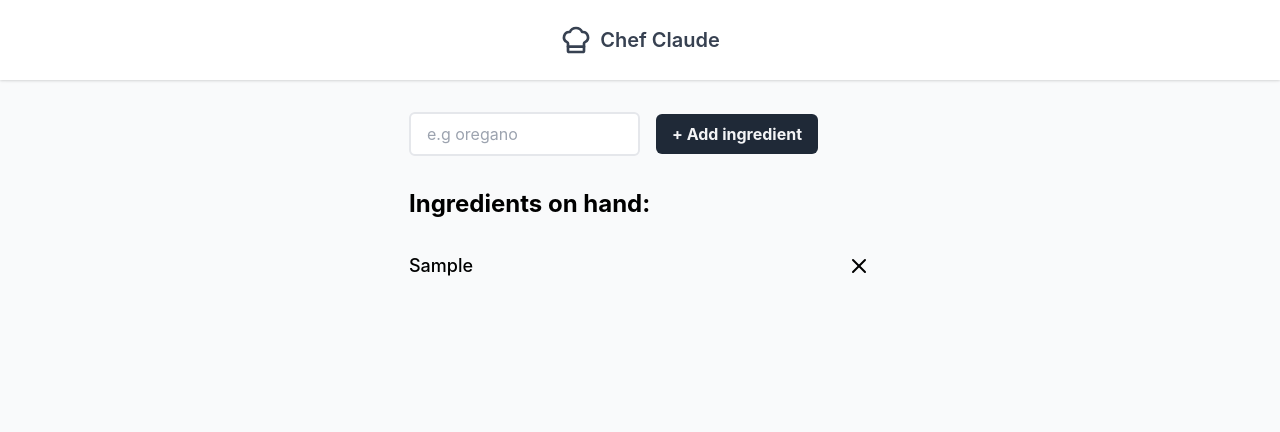
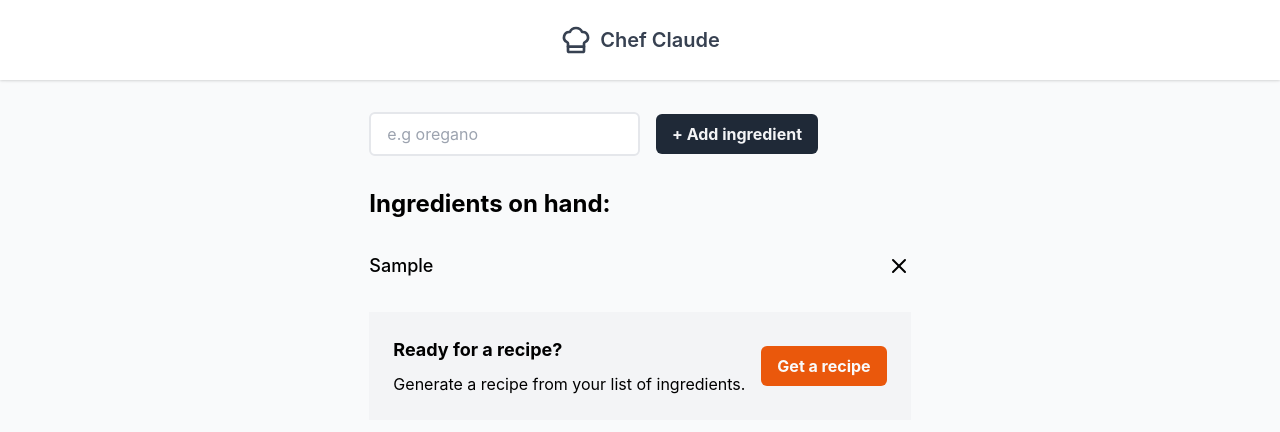
Before and after one commit to thepreakerebi/scrim-react, a React (Create React App) app: page / in a window 1280 px wide. Both pictures are taken after typing "Sample" into the empty fields and a click on the button "+ Add ingredient". Shown: the top 432 px of the page. Built offline with nearby package versions, Linux system fonts and the light colour scheme.

Commit message:
added error message for when a user adds the same ingredient twice

```diff
--- a/src/components/chefClaude/Ingredients.jsx
+++ b/src/components/chefClaude/Ingredients.jsx
@@ -45,6 +45,13 @@ export default function Ingredients({ ingredients, removeIngredient }) {
       <ul className="mt-8 list-disc text-lg font-medium w-full flex flex-col gap-4">
         {ingredientsList}
       </ul>
+      <section className='flex items-center gap-4 mt-8 p-6 bg-gray-100'>
+        <section className='flex flex-col gap-2 w-full'>
+            <h2 className='font-bold text-lg'>Ready for a recipe?</h2>
+            <p>Generate a recipe from your list of ingredients.</p>
+        </section>
+        <button className='bg-orange-600 text-gray-50 font-bold text-nowrap py-2 px-4 rounded-md'>Get a recipe</button>
+      </section>
     </section>
   );
 }
--- a/src/components/chefClaude/Main.jsx
+++ b/src/components/chefClaude/Main.jsx
@@ -4,10 +4,26 @@ import Ingredients from './Ingredients';
 
 export default function Form() {
   const [ingredients, setIngredients] = useState([]);
+  const [ingredientExists, setIngredientExists] = useState(false);
 
   function addIngredient(formData) {
-    const { ingredient } = Object.fromEntries(formData)
-    // const ingredient = formData.get('ingredient');
+    const { ingredient } = Object.fromEntries(formData);
+
+    // Check if the ingredient already exists
+    const exists = ingredients.some(
+      (item) => item.name === ingredient[0].toUpperCase() + ingredient.slice(1).toLowerCase()
+    );
+
+    if (exists) {
+      setIngredientExists(true); // Show error message
+
+      // Set a timeout to hide the error message after 20 seconds
+      setTimeout(() => {
+        setIngredientExists(false);
+      }, 10000);
+
+      return;
+    }
 
     // Create a new ingredient object with a unique ID
     const newIngredient = {
@@ -15,21 +31,27 @@ export default function Form() {
       name: ingredient[0].toUpperCase() + ingredient.slice(1).toLowerCase(),
     };
 
-    setIngredients(prevIngredients => [...prevIngredients, newIngredient]);
+    setIngredients((prevIngredients) => [...prevIngredients, newIngredient]);
+    setIngredientExists(false); // Reset error message after successful addition
   }
 
   function removeIngredient(id) {
-    setIngredients(prevIngredients => prevIngredients.filter(ingredient => ingredient.id !== id));
+    setIngredients((prevIngredients) =>
+      prevIngredients.filter((ingredient) => ingredient.id !== id)
+    );
   }
 
   return (
     <section className="flex justify-center items-start w-full bg-gray-50 h-screen py-28 px-4">
       <section className="flex flex-col gap-8">
-        <form action={addIngredient} className="flex flex-col gap-4 md:flex-row items-center">
+        <section>
+          <form
+            action={addIngredient}
+            className="flex flex-col gap-4 md:flex-row items-center"
+          >
             <input
               type="text"
-            className="py-2 px-4 bg-white text-align-left rounded-md border-2
-            border-gray-200 focus:outline-gray-800 w-full md:w-1/2"
+              className="py-2 px-4 bg-white text-align-left rounded-md border-2 border-gray-200 focus:outline-gray-800 w-full md:w-1/2"
               aria-label="Add an ingredient"
               placeholder="e.g oregano"
               name="ingredient"
@@ -41,9 +63,18 @@ export default function Form() {
               + Add ingredient
             </button>
           </form>
-        {
-          ingredients.length > 0 && <Ingredients removeIngredient={removeIngredient} ingredients={ingredients} />
-        }
+          {ingredientExists && (
+            <p className="text-red-500 text-sm mt-2">
+              Ingredient already exists. Please add a different ingredient.
+            </p>
+          )}
+        </section>
+        {ingredients.length > 0 && (
+          <Ingredients
+            removeIngredient={removeIngredient}
+            ingredients={ingredients}
+          />
+        )}
       </section>
     </section>
   );
```
Lines whose indentation alone changed are shown as unchanged.
